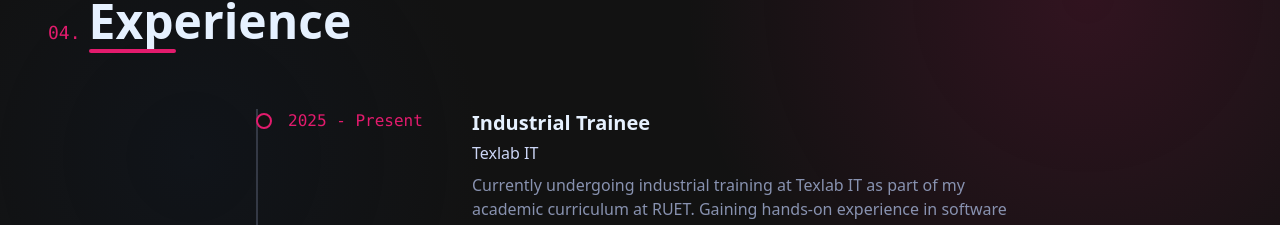
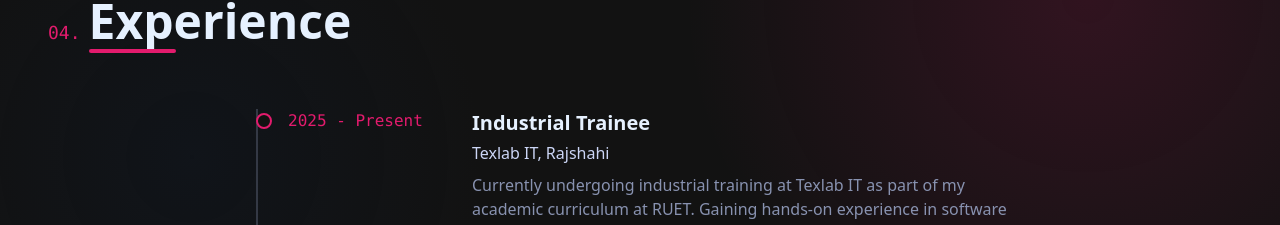
Before and after one commit to imrat-67/ihsaikat, a React (Vite) app: page / in a window 1280 px wide. Shown: the part 3443-3668 px from the top of the page. Built offline with nearby package versions, Linux system fonts and the light colour scheme.

Commit message:
Update Experience.tsx

```diff
--- a/src/sections/Experience.tsx
+++ b/src/sections/Experience.tsx
@@ -22,7 +22,7 @@ const Experience = () => {
             <TimelineItem
               year="2025 - Present"
               title="Industrial Trainee"
-              subtitle="Texlab IT"
+              subtitle="Texlab IT, Rajshahi"
               description="Currently undergoing industrial training at Texlab IT as part of my academic curriculum at RUET. Gaining hands-on experience in software development, IT solutions, and real-world project implementation."
             />
           </div>
```
